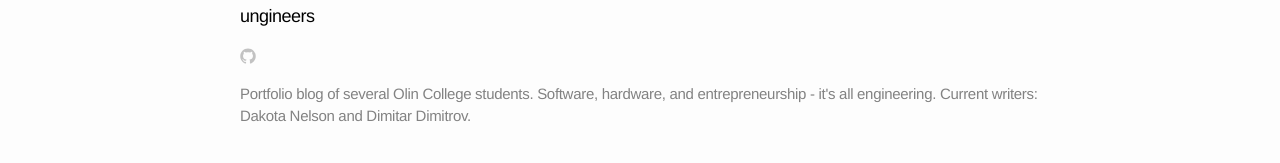
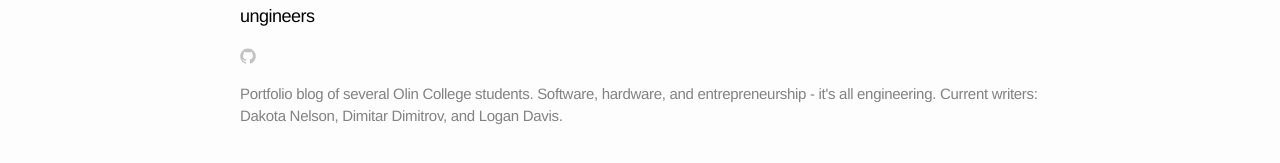
Before and after one commit to DakotaNelson/blog, a Jekyll site: the page built from index.html, in a window 1280 px wide. Shown: the part 649-812 px from the top of the page. Built offline with Jekyll 4.4.1, drawn with Linux system fonts in a browser that asks for light colours.

Commit message:
aaaand we are live

```diff
--- a/_config.yml
+++ b/_config.yml
@@ -1,9 +1,8 @@
 # Site settings
 name: Blog | ungineers # goes in the tab/window header
 title: ungineers # shows up in the header and footer
-description: "Portfolio blog of several Olin College students. Software, hardware, and entrepreneurship - it's all engineering. Current writers: Dakota Nelson and Dimitar Dimitrov."
+description: "Portfolio blog of several Olin College students. Software, hardware, and entrepreneurship - it's all engineering. Current writers: Dakota Nelson, Dimitar Dimitrov, and Logan Davis."
 url: "http://www.ungineers.com"
-#username: "DakotaNelson"
 
 # Build settings
 markdown: kramdown
```
